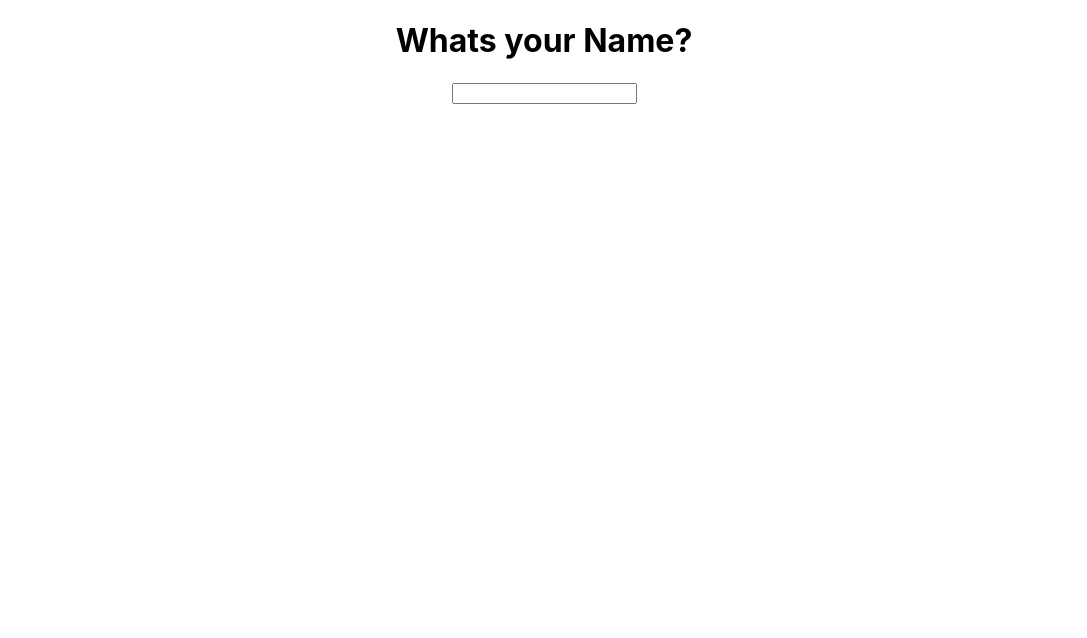
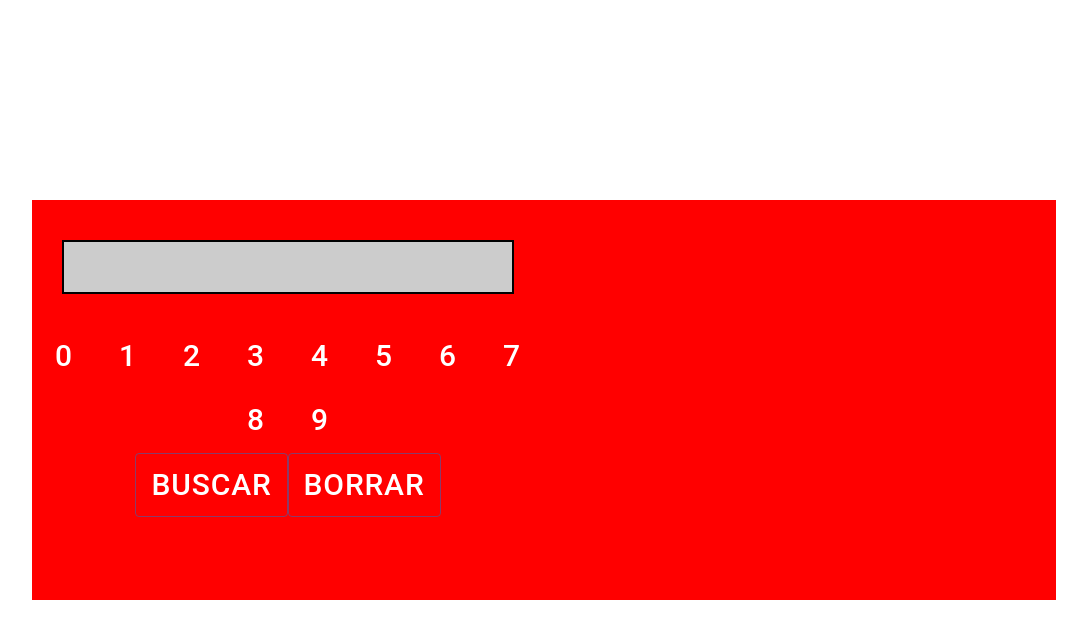
Before and after one commit to JoseRobertoGC/Front-TC2002, a React (Create React App) app: page / in a window 1280 px wide. Shown: the top 638 px of the page, without its empty margins (96-1183 px from the left). Built offline with nearby package versions, Linux system fonts and the light colour scheme.

Commit message:
Codigo inicial pokedex
Codigo inicial pokedex

```diff
--- a/src/App.tsx
+++ b/src/App.tsx
@@ -2,11 +2,12 @@ import React from 'react';
 import logo from './logo.svg';
 import './App.css';
 import Example from './components/Example';
+import Pokedex from './components/Pokedex';
 
 function App() {
   return (
     <div className="App">
-      <Example></Example>
+      <Pokedex></Pokedex>
     </div>
   );
 }
--- a/src/components/Button.tsx
+++ b/src/components/Button.tsx
@@ -1,13 +1,14 @@
 import "./Button.css"
+import Button from '@mui/material/Button';
 
 interface ButtonProps{
     title:string;
     onPress:()=>void;
 }
 
-function Button(props:ButtonProps){
+function ButtonCustom(props:ButtonProps){
     return (
-        <button onClick={props.onPress} className="Button">{props.title}</button>
+        <Button variant="contained">Contained</Button>
     )
 }
 
--- a/src/components/Example.tsx
+++ b/src/components/Example.tsx
@@ -1,5 +1,6 @@
 import React, { useState } from "react";
-import Button from "./Button";
+import Button from '@mui/material/Button';
+import { TextField } from "@mui/material";
 
 function Example(){
     const [contador,setContador]=useState(0);
@@ -24,17 +25,23 @@ function Example(){
     return (
         <div>
             {name==="" &&
-                <h1>Whats your Name?</h1>
+                <div>
+                    <h1>Whats your Name?</h1>
+
+                </div>
             }
             {name!=="" &&
-                <h1>Hello {name}, your count is {contador}</h1>
+                <div>
+                    <h1>Hello {name}, your count is {contador}</h1>
+                </div>
             }
-            <input type="text" onChange={onChangeInput} name="name" value={name} />
+            <TextField id="outlined-basic" label="Outlined" variant="outlined" value={name} onChange={onChangeInput}/>
+
             {name!=="" &&
-                <>
-                    <Button title="Suma" onPress={sumaContador}></Button>
-                    <Button title="Resta" onPress={restarContador}></Button>
-                </>
+                <div>
+                    <Button variant="contained" onClick={sumaContador}>Sumar</Button>
+                    <Button variant="contained" onClick={restarContador}>Restar</Button>
+                </div>
 
 
             }
--- /dev/null
+++ b/src/components/Pokedex.css
@@ -0,0 +1,14 @@
+.Pokedex{
+    background-color: red;
+    min-height: 400px;
+    width:80%;
+    margin-left: auto;
+    margin-right: auto;
+    margin-top:200px;
+}
+.Busqueda{
+    width: 50%;
+}
+.Resultado{
+    width: 50%;
+}
--- /dev/null
+++ b/src/components/Pokedex.tsx
@@ -0,0 +1,18 @@
+import Busqueda from "./pokedex/Busqueda";
+import "./Pokedex.css"
+
+function Pokedex(){
+    return (
+        <div className="Pokedex">
+            <div className="Busqueda">
+                <Busqueda></Busqueda>
+            </div>
+            <div className="Resultado">
+
+            </div>
+        </div>
+    );
+
+}
+
+export default Pokedex;
--- /dev/null
+++ b/src/components/pokedex/Busqueda.css
@@ -0,0 +1,15 @@
+
+.Button{
+    color:white!important;
+    font-size: 30px!important;
+}
+
+.Display{
+    margin:30px;
+    margin-top:20px;
+    padding:15px;
+    background-color:#ccc;
+    border-color:black;
+    border-width: 2px;
+    border:2px solid black;
+}
--- /dev/null
+++ b/src/components/pokedex/Busqueda.tsx
@@ -0,0 +1,44 @@
+import Button from '@mui/material/Button';
+import "./Busqueda.css"
+import { useState } from 'react';
+
+function Busqueda(){
+    const [busqueda,setBusqueda]=useState("");
+
+    function addToBusqueda(value:string){
+        setBusqueda(busqueda+value);
+    }
+
+    function clearBusqueda(){
+        setBusqueda("");
+    }
+
+    return(
+        <div>
+            <div style={{paddingTop:"20px"}}>
+                <div className="Display">
+                    <h2>{busqueda}</h2>
+                </div>
+            </div>
+            <div>
+            <Button className="Button" onClick={()=>addToBusqueda("0")}>0</Button>
+            <Button className="Button" onClick={()=>addToBusqueda("1")}>1</Button>
+            <Button className="Button" onClick={()=>addToBusqueda("2")}>2</Button>
+            <Button className="Button" onClick={()=>addToBusqueda("3")}>3</Button>
+            <Button className="Button" onClick={()=>addToBusqueda("4")}>4</Button>
+            <Button className="Button" onClick={()=>addToBusqueda("5")}>5</Button>
+            <Button className="Button" onClick={()=>addToBusqueda("6")}>6</Button>
+            <Button className="Button" onClick={()=>addToBusqueda("7")}>7</Button>
+            <Button className="Button" onClick={()=>addToBusqueda("8")}>8</Button>
+            <Button className="Button" onClick={()=>addToBusqueda("9")}>9</Button>
+            </div>
+            <div>
+                <Button variant="outlined" className="Button">Buscar</Button>
+                <Button variant="outlined" className="Button" onClick={clearBusqueda}>Borrar</Button>
+            </div>
+        </div>
+
+    )
+}
+
+export default Busqueda;
```
